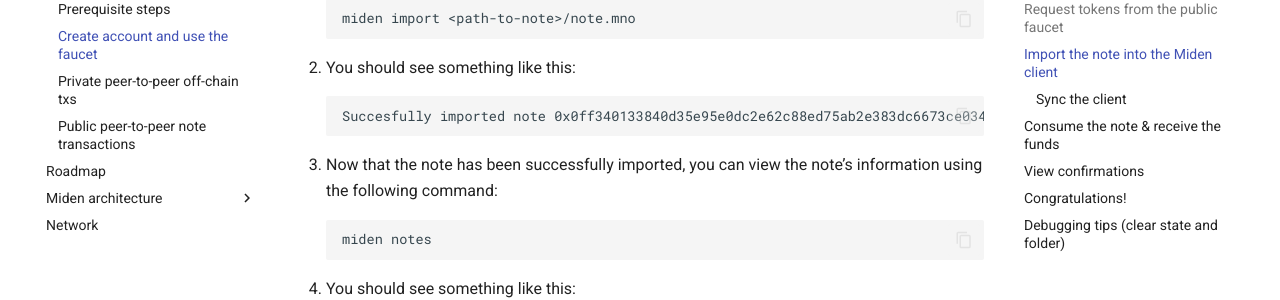
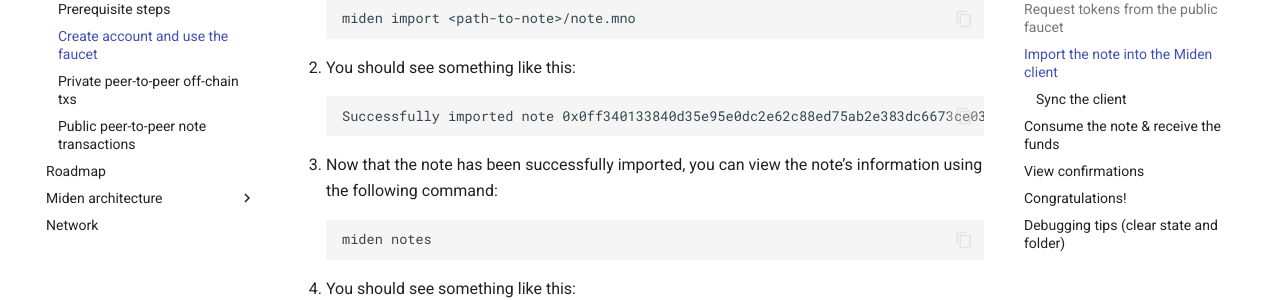
Before and after one commit to 0xPolygonMiden/miden-base, an MkDocs documentation site: the page built from docs/introduction/get-started/create-account-use-faucet.md, in a window 1280 px wide and 900 px high, scrolled down 1866 px. Shown: the part 153-453 px from the top of the window. Built offline with MkDocs 1.6.1 and Material for MkDocs 9.7.7, drawn with Linux system fonts in a browser that asks for light colours.

Commit message:
chore: fix typos

````diff
--- a/docs/introduction/get-started/create-account-use-faucet.md
+++ b/docs/introduction/get-started/create-account-use-faucet.md
@@ -77,7 +77,7 @@
 2. You should see something like this:
 
       ```sh
-      Succesfully imported note 0x0ff340133840d35e95e0dc2e62c88ed75ab2e383dc6673ce0341bd486fed8cb6
+      Successfully imported note 0x0ff340133840d35e95e0dc2e62c88ed75ab2e383dc6673ce0341bd486fed8cb6
       ```
 
 3. Now that the note has been successfully imported, you can view the note's information using the following command:
````
Also changed, not shown: CONTRIBUTING.md (+1 -1 lines).
